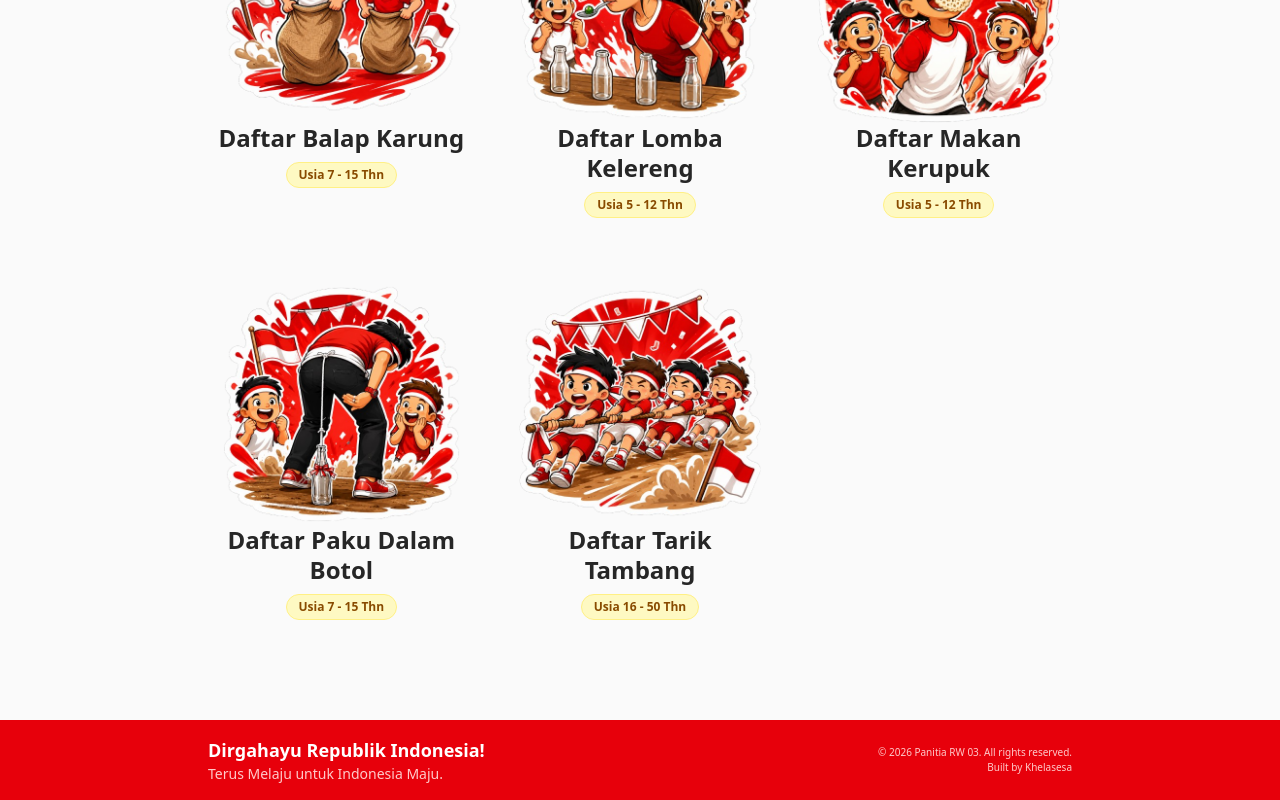
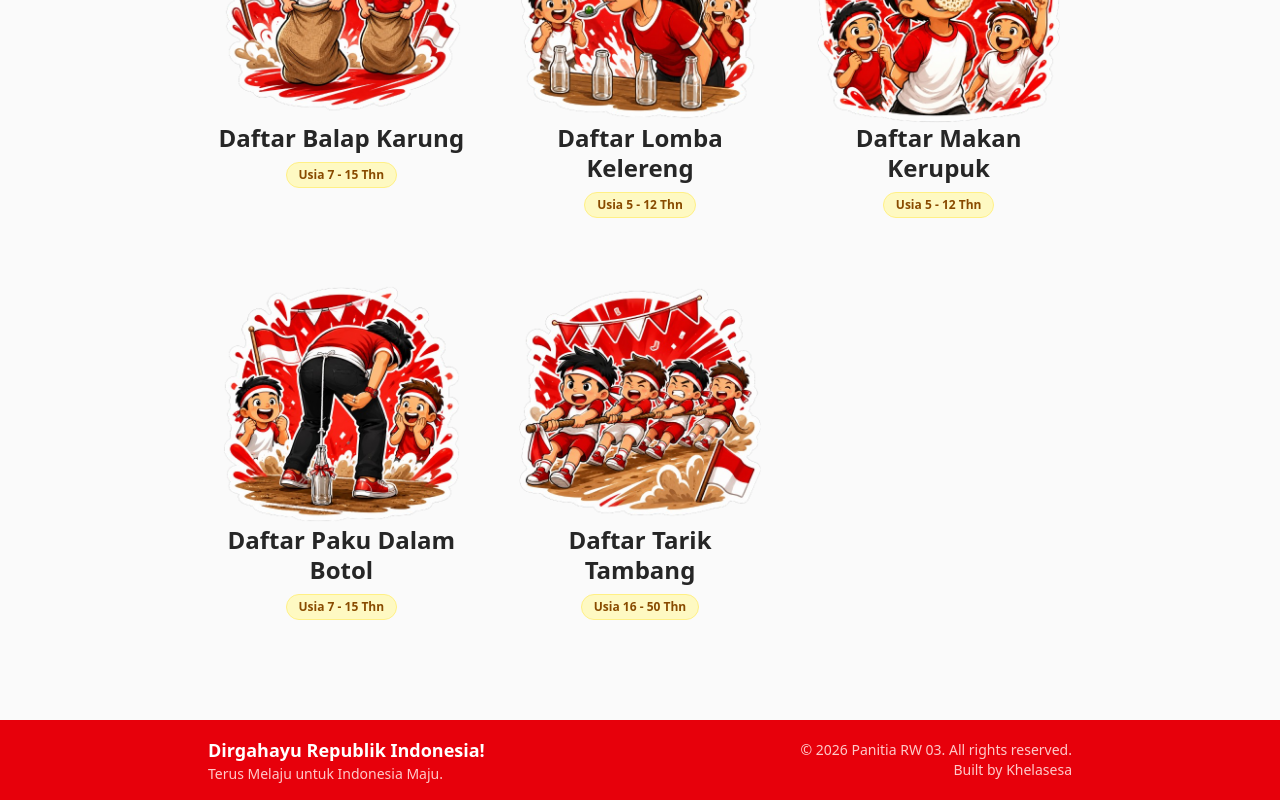
Before and after one commit to N00bie16/landingpage-agustusan, a React (Vite) app: page / in a window 1280 px wide. Shown: the part 1638-2438 px from the top of the page. Built offline with nearby package versions, Linux system fonts and the light colour scheme; no server answers.

Commit message:
minor: add md:text-sm

```diff
--- a/src/App.tsx
+++ b/src/App.tsx
@@ -243,7 +243,7 @@ export default function App() {
             </p>
           </div>
 
-          <div className="flex flex-col items-center md:items-end text-[10px] text-red-200 md:mt-0">
+          <div className="flex flex-col items-center md:items-end text-[10px] md:text-sm text-red-200 md:mt-0">
             <p>&copy; 2026 Panitia RW 03. All rights reserved.</p>
             <p>Built by Khelasesa</p>
           </div>
```
